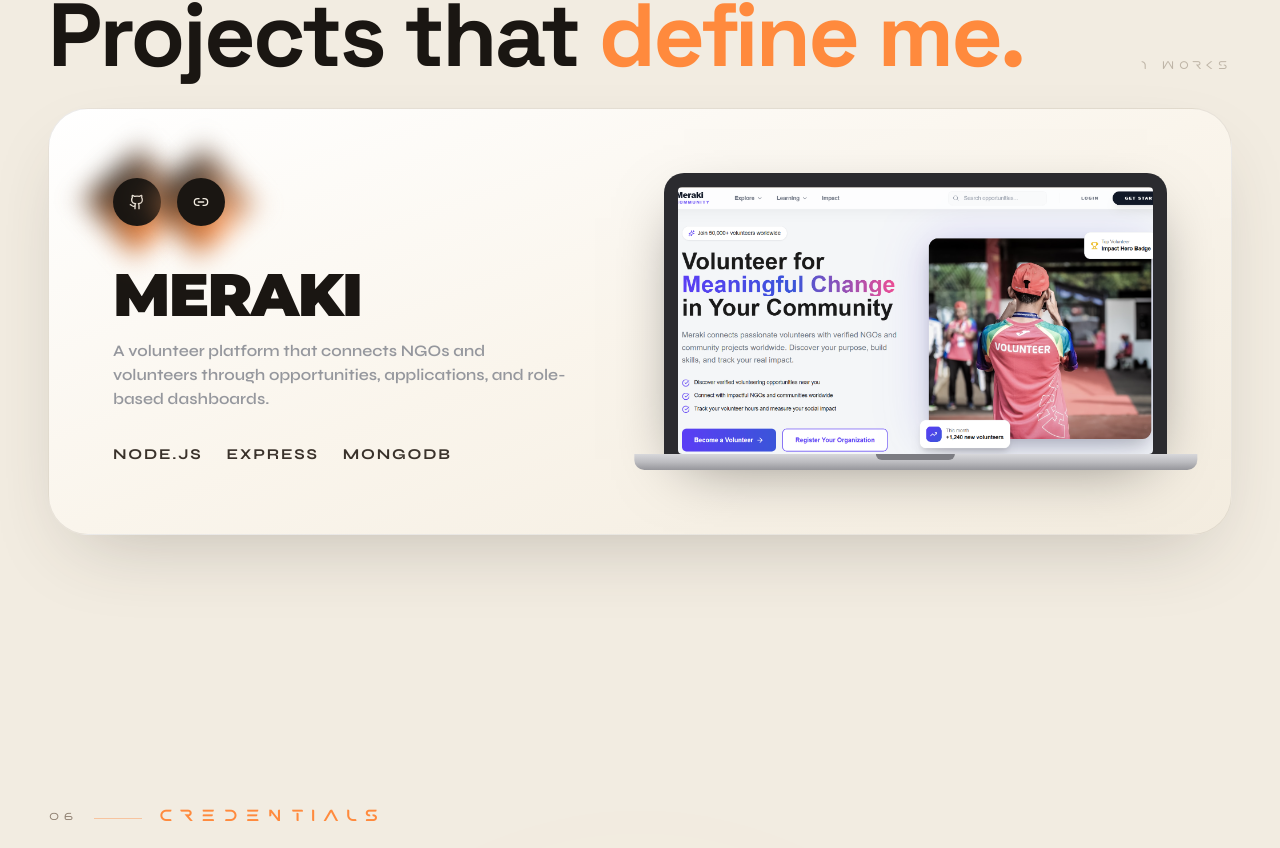
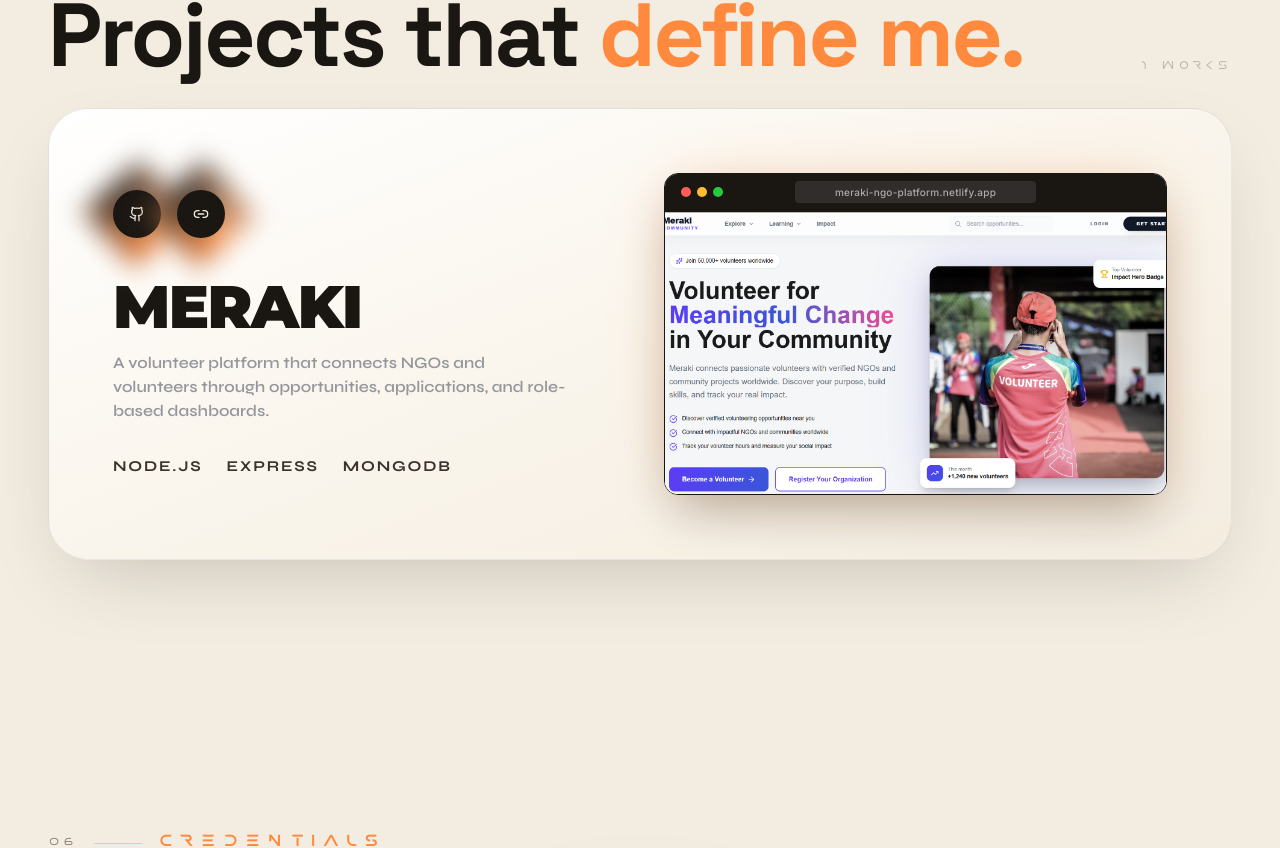
Before and after one commit to Megha-r20/MeghaR_portfolio, a Next.js app: page / in a window 1280 px wide. Shown: the part 5878-6726 px from the top of the page. Built offline with nearby package versions, Linux system fonts and the light colour scheme; a web font is replaced by a local one.

Commit message:
Update portfolio

```diff
--- a/app/page.tsx
+++ b/app/page.tsx
@@ -181,7 +181,7 @@ function ProjectCard({ project }: { project: Project }) {
             </div>
           </div>
 
-          {/* ── Right: MacBook mockup ── */}
+          {/* ── Right: Static Project Preview ── */}
           <a
             href={project.link}
             target="_blank"
@@ -189,13 +189,30 @@ function ProjectCard({ project }: { project: Project }) {
             aria-label={`Open ${project.title}`}
             className="relative block w-full"
           >
-            <TiltCard>
-              <div className="relative mx-auto w-full max-w-[580px] transition-transform duration-500 ease-[cubic-bezier(0.16,1,0.3,1)] group-hover:-translate-y-1">
-                {/* Screen + bezel */}
-                <div className="relative rounded-t-[16px] border-[10px] border-b-0 border-[#2b2b2f] bg-[#2b2b2f] shadow-[0_25px_60px_-20px_rgba(0,0,0,0.5)] md:rounded-t-[20px] md:border-[14px] md:border-b-0">
-                  <div className="relative overflow-hidden rounded-[4px] bg-black">
-                    <div className="pointer-events-none absolute inset-0 z-10 bg-gradient-to-t from-[#ff8a3d]/25 to-transparent opacity-0 mix-blend-overlay transition-opacity duration-700 group-hover:opacity-100"></div>
-                    {/* Bottom-up wipe reveal */}
+            <div className="relative mx-auto w-full max-w-[650px] overflow-hidden rounded-[14px] border-[1.5px] border-[#1a1612] bg-[#f8f5f0] shadow-[0_24px_50px_-12px_rgba(26,22,18,0.3),0_0_60px_-15px_rgba(255,138,61,0.35)]">
+
+              {/* Dark Browser Chrome */}
+              <div className="flex h-[38px] w-full items-center justify-between border-b-[1.5px] border-[#1a1612] bg-[#1a1612] px-4">
+                {/* Colored window-control dots */}
+                <div className="flex gap-[6px]">
+                  <div className="h-[10px] w-[10px] rounded-full bg-[#ff5f56]"></div>
+                  <div className="h-[10px] w-[10px] rounded-full bg-[#ffbd2e]"></div>
+                  <div className="h-[10px] w-[10px] rounded-full bg-[#27c93f]"></div>
+                </div>
+
+                {/* Address bar */}
+                <div className="flex h-[22px] items-center justify-center rounded-[4px] bg-[#ffffff]/10 px-6 md:px-10">
+                  <span className="font-sans text-[10px] font-medium tracking-wide text-[#ffffff]/60">
+                    {project.link.replace(/^https?:\/\//, '').replace(/\/$/, '')}
+                  </span>
+                </div>
+
+                {/* Spacer to balance flex layout */}
+                <div className="w-[42px]"></div>
+              </div>
+
+              {/* Browser Screen / Screenshot */}
+              <div className="relative w-full bg-[#f2ece1]">
                 <motion.div
                   initial={{ clipPath: "inset(100% 0% 0% 0%)" }}
                   whileInView={{ clipPath: "inset(0% 0% 0% 0%)" }}
@@ -207,19 +224,12 @@ function ProjectCard({ project }: { project: Project }) {
                     alt={`${project.title} Preview`}
                     width={1600}
                     height={1000}
-                        className="aspect-video w-full object-cover object-top transition-transform duration-700 ease-[cubic-bezier(0.16,1,0.3,1)] group-hover:scale-[1.04]"
+                    className="aspect-video w-full object-cover object-top"
                     loading="eager"
                   />
                 </motion.div>
               </div>
             </div>
-                {/* Base / hinge */}
-                <div className="relative left-1/2 h-3.5 w-[112%] -translate-x-1/2 rounded-b-[10px] bg-gradient-to-b from-[#d8d8db] via-[#bcbcc0] to-[#96969b] shadow-[0_12px_24px_-8px_rgba(0,0,0,0.4)] md:h-4">
-                  {/* Notch */}
-                  <div className="absolute left-1/2 top-0 h-1.5 w-[14%] -translate-x-1/2 rounded-b-[6px] bg-[#7c7c82]"></div>
-                </div>
-              </div>
-            </TiltCard>
           </a>
         </div>
       </div>
```
Lines whose indentation alone changed are shown as unchanged.
